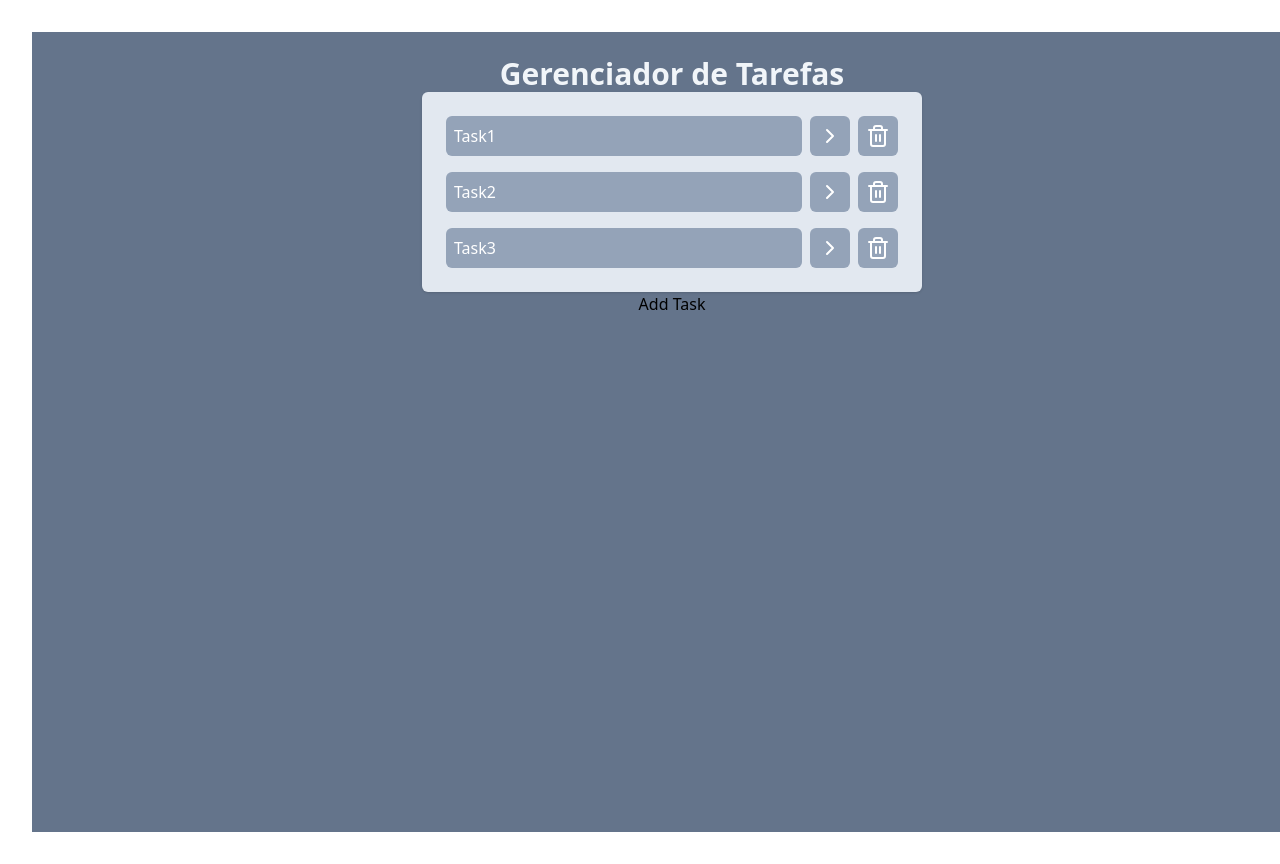
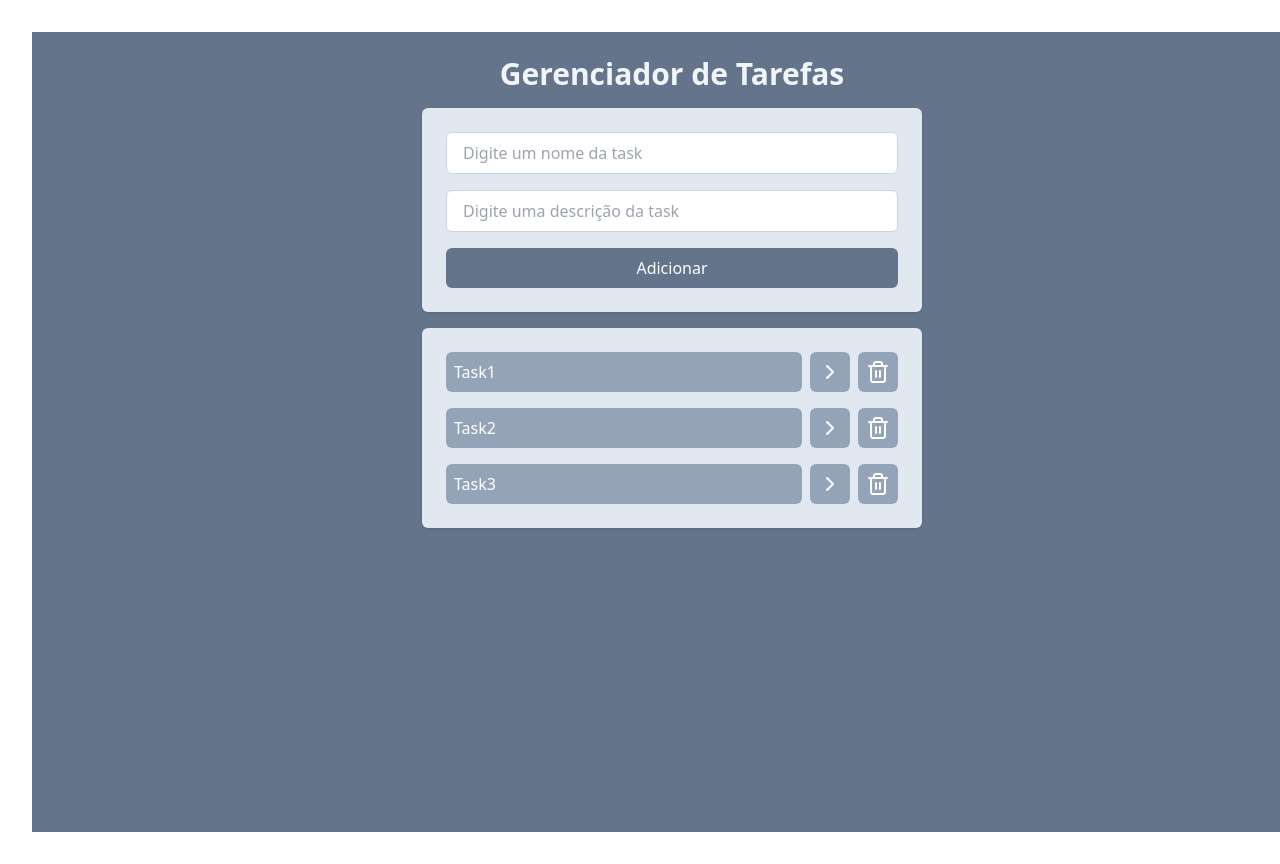
Before and after one commit to YagoLopesMartins/Frontend_React-Task-Manager_Project, a React (Vite) app: page / in a window 1280 px wide. Shown: the top 864 px of the page. Built offline with nearby package versions, Linux system fonts and the light colour scheme.

Commit message:
feat: Add behavior on AddTask and list on App component

```diff
--- a/src/App.jsx
+++ b/src/App.jsx
@@ -44,18 +44,28 @@ function App() {
     setTasks(newTasks);
   }
 
+  function onAddTaskSubmit(title, description) {
+    const newTask = {
+      id: tasks.length + 1,
+      title,
+      description,
+      isCompleted: false,
+    };
+    setTasks([...tasks, newTask]);
+  }
+
   return (
     <div className="w-screen h-screen bg-slate-500 flex justify-center p-6">
-      <div className="w-[500px]">
+      <div className="w-[500px] space-y-4">
         <h1 className="text-3xl text-slate-100 font-bold text-center">
           Gerenciador de Tarefas
         </h1>
+        <AddTasks onAddTaskSubmit={onAddTaskSubmit} />
         <Tasks
           tasks={tasks}
           onTaskClick={onTaskClick}
           onDeleteTaskClick={onDeleteTaskClick}
         />
-        <AddTasks />
       </div>
     </div>
   );
--- a/src/components/AddTask.jsx
+++ b/src/components/AddTask.jsx
@@ -1,5 +1,33 @@
-function AddTasks() {
-  return <h1>Add Task</h1>;
+import { useState } from "react";
+
+function AddTasks({ onAddTaskSubmit }) {
+  const [title, setTitle] = useState("");
+  const [description, setDescription] = useState("");
+
+  return (
+    <div className="space-y-4 p-6 bg-slate-200 rounded-md shadow flex flex-col">
+      <input
+        className="border border-slate-300 outline-slate-400 px-4 py-2 rounded-md"
+        type="text"
+        placeholder="Digite um nome da task"
+        value={title}
+        onChange={(event) => setTitle(event.target.value)}
+      />
+      <input
+        className="border border-slate-300 outline-slate-400 px-4 py-2 rounded-md"
+        type="text"
+        placeholder="Digite uma descrição da task"
+        value={description}
+        onChange={(event) => setDescription(event.target.value)}
+      />
+      <button
+        className="bg-slate-500 text-white py-2 px-4 rounded-md font-medium"
+        onClick={() => onAddTaskSubmit(title, description)}
+      >
+        Adicionar
+      </button>
+    </div>
+  );
 }
 
 export default AddTasks;
```
